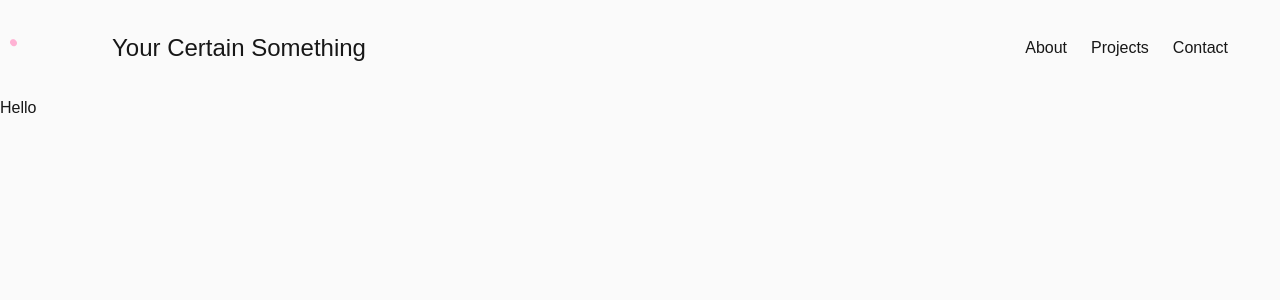
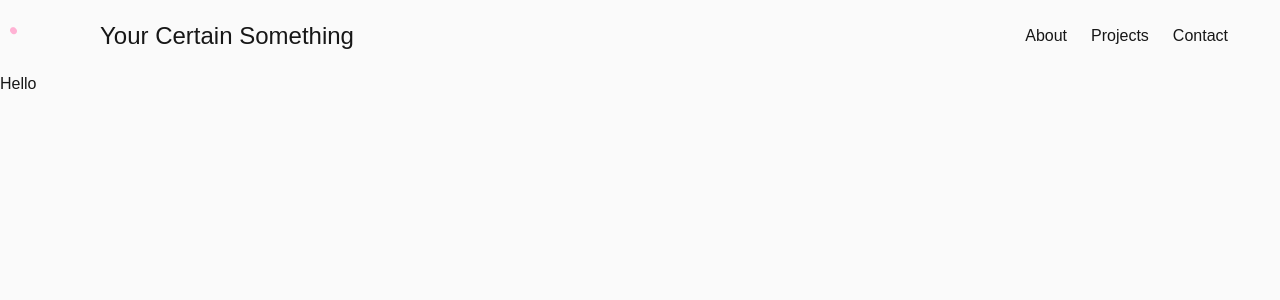
Before and after one commit to SyntaxxSensei/yourcertainsomething, a Next.js app: page / in a window 1280 px wide. Shown: the top 300 px of the page. Built offline with nearby package versions, Linux system fonts and the light colour scheme.

Commit message:
Updated padding on navbar

```diff
--- a/src/components/NavBar.tsx
+++ b/src/components/NavBar.tsx
@@ -7,7 +7,7 @@ export default function NavBar() {
                 <a href='/'>
                     <Image src={'/images/heartlogo.gif'} alt='logo' width="80" height="80" />
                 </a>
-                <p className="text-2xl p-8"><a href="/">Your Certain Something</a></p>
+                <p className="text-2xl p-5"><a href="/">Your Certain Something</a></p>
             </div>
             <div className="flex items-center ml-auto pr-10">
                 <ul className="flex flex-row">
```
